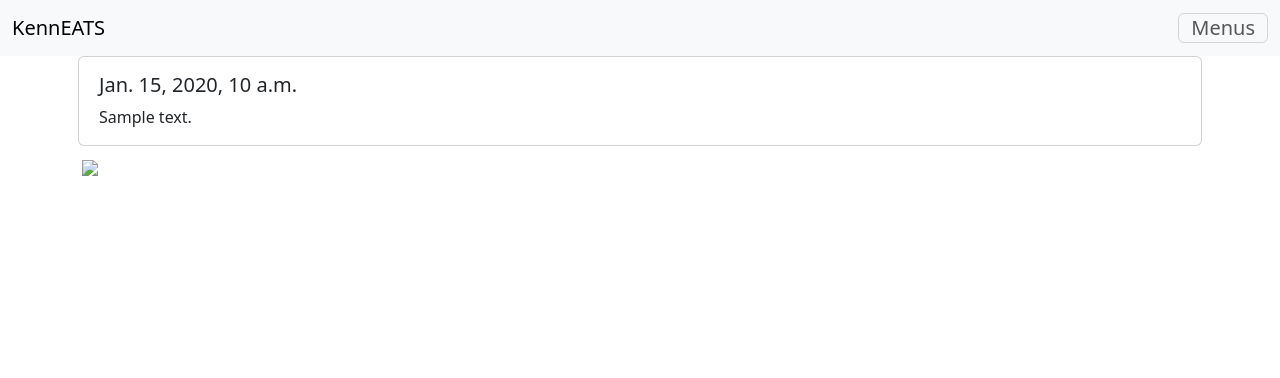
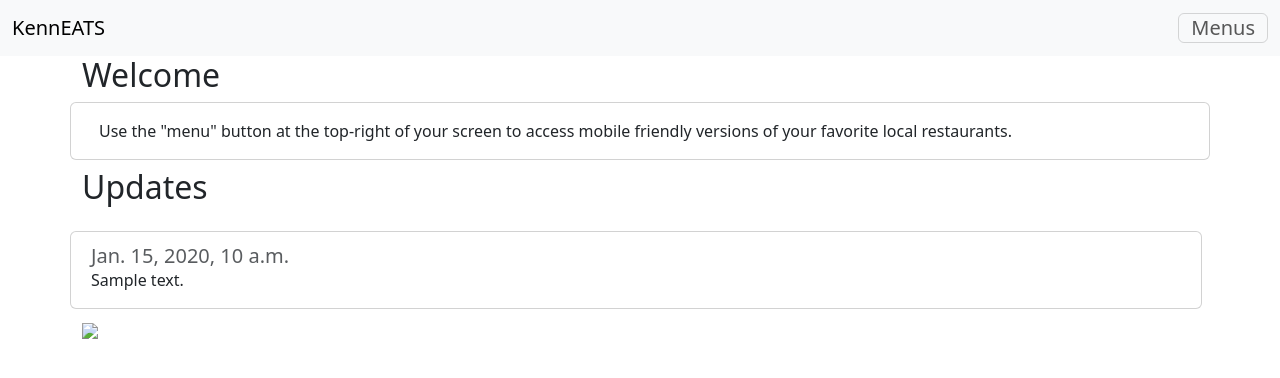
Before and after one commit to adostacey/menu-app, a Django app: template templates/home.html in a window 1280 px wide. Shown: the top 378 px of the page. Run offline with Django 3.2, Linux system fonts and the light colour scheme; the template is opened without the code that fills it: most values are stand-ins (such as "Sample title", 1, 10 or a date in 2020).

Commit message:
Add welcome section

```diff
--- a/templates/home.html
+++ b/templates/home.html
@@ -1,13 +1,26 @@
 {% extends "base.html" %}
 {% block content %}
-    <div class="row d-flex flex-coumn g-2">
-        {% for post in posts %}
+    <div class="row mb-2">
+        <h2>Welcome</h2>
+        <div class="card">
+            <div class="card-body">
+                <p class="card-text">
+                    Use the "menu" button at the top-right of your screen to access mobile friendly versions of your favorite local restaurants.
+                </p>
+            </div>
+        </div>
+    </div>
+    <div class="row">
+        <h2>Updates</h2>
+        <div class="row d-flex flex-coumn g-2">
+            {% for post in posts %}
             <div class="card">
                 <div class="card-body">
-                    <h5 class="card-title">{{ post.date_created }}</h5>
+                    <h5 class="card-subtitle text-muted">{{ post.date_created }}</h5>
                     <p class="card-text">{{ post.body }}</p>
                 </div>
             </div>
-        {% endfor %}
+            {% endfor %}
+        </div>
     </div>
 {% endblock content %}
```
